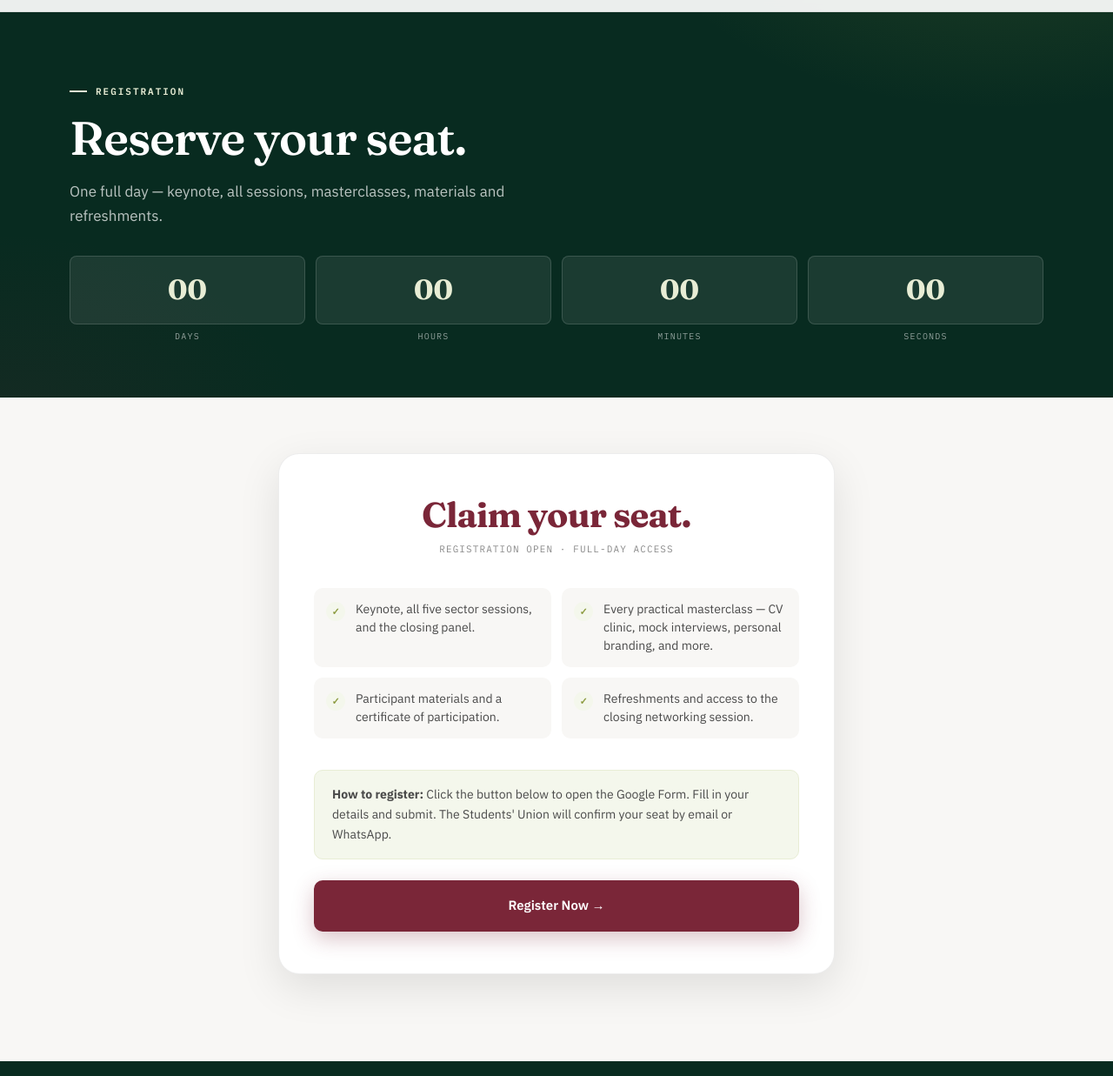
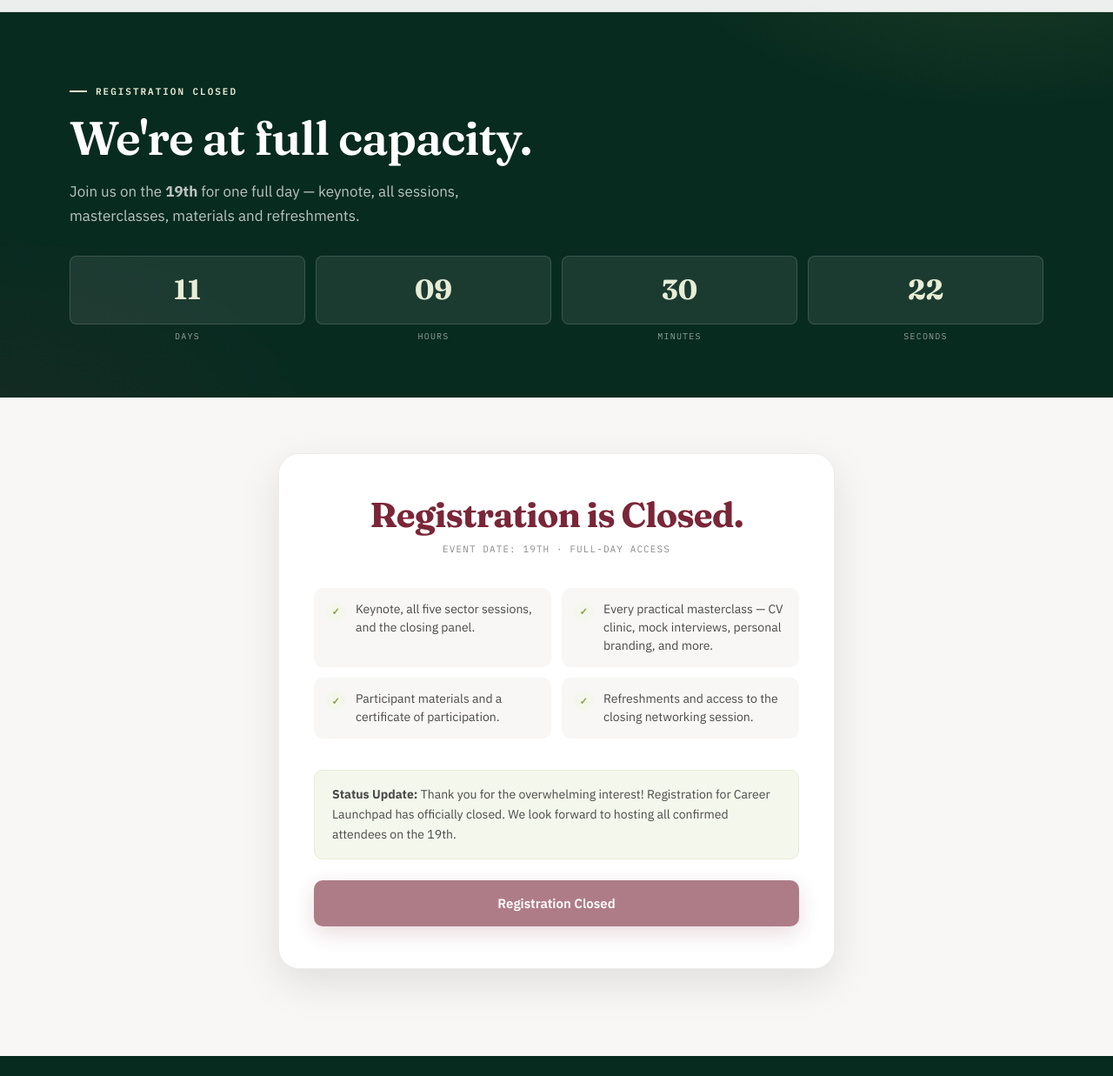
Before and after one commit to thebid1/sug, a plain HTML site: page register.html in a window 1280 px wide. Shown: the part 63-1300 px from the top of the page at 87% size. Drawn offline with Linux system fonts and the light colour scheme.

Commit message:
registration closed

```diff
--- a/register.html
+++ b/register.html
@@ -49,9 +49,9 @@
 <!-- ============ REGISTRATION HERO ============ -->
 <section class="page-hero" style="padding-bottom:60px;">
   <div class="wrap">
-    <span class="eyebrow on-dark">Registration</span>
-    <h1>Reserve your seat.</h1>
-    <p>One full day — keynote, all sessions, masterclasses, materials and refreshments.</p>
+    <span class="eyebrow on-dark">Registration Closed</span>
+    <h1>We're at full capacity.</h1>
+    <p>Join us on the <strong>19th</strong> for one full day — keynote, all sessions, masterclasses, materials and refreshments.</p>
     <div class="countdown" id="countdown">
       <div class="cd-box"><div class="cd-num" id="cd-days">--</div><div class="cd-lbl">Days</div></div>
       <div class="cd-box"><div class="cd-num" id="cd-hours">--</div><div class="cd-lbl">Hours</div></div>
@@ -65,8 +65,8 @@
 <section class="band-alt" style="padding-top:64px;">
   <div class="wrap">
     <div class="reg-card reveal">
-      <div class="reg-headline">Claim your seat.</div>
-      <div class="reg-note">Registration open · Full-day access</div>
+      <div class="reg-headline">Registration is Closed.</div>
+      <div class="reg-note">Event Date: 19th · Full-day access</div>
 
       <div class="reg-features">
         <div class="reg-feature">
@@ -88,12 +88,12 @@
       </div>
 
       <div class="google-form-note">
-        <strong>How to register:</strong> Click the button below to open the Google Form. Fill in your details and submit. The Students' Union will confirm your seat by email or WhatsApp.
+        <strong>Status Update:</strong> Thank you for the overwhelming interest! Registration for Career Launchpad has officially closed. We look forward to hosting all confirmed attendees on the 19th.
       </div>
 
-      <a href="https://forms.gle/maYBADxgQ5cT174L6" target="_blank" rel="noopener" class="btn btn-primary" style="width:100%;">
-        Register Now →
-      </a>
+      <button class="btn btn-primary" style="width:100%; opacity:0.6; cursor:not-allowed;" disabled>
+        Registration Closed
+      </button>
     </div>
   </div>
 </section>
--- a/script.js
+++ b/script.js
@@ -5,7 +5,7 @@
    =================================================================== */
 
 const CONFIG = {
-  EVENT_DATE_ISO: "2026-09-07T09:00:00+01:00",
+  EVENT_DATE_ISO: "2026-09-19T09:00:00+01:00",
   ORGANISER_EMAIL: "tasiuaminu882@gmail.com",
   ORGANISER_WHATSAPP: "2349035598053",
   GOOGLE_FORM_URL: "https://forms.gle/maYBADxgQ5cT174L6"
```
Also changed, not shown: index.html (+7 -7 lines).
